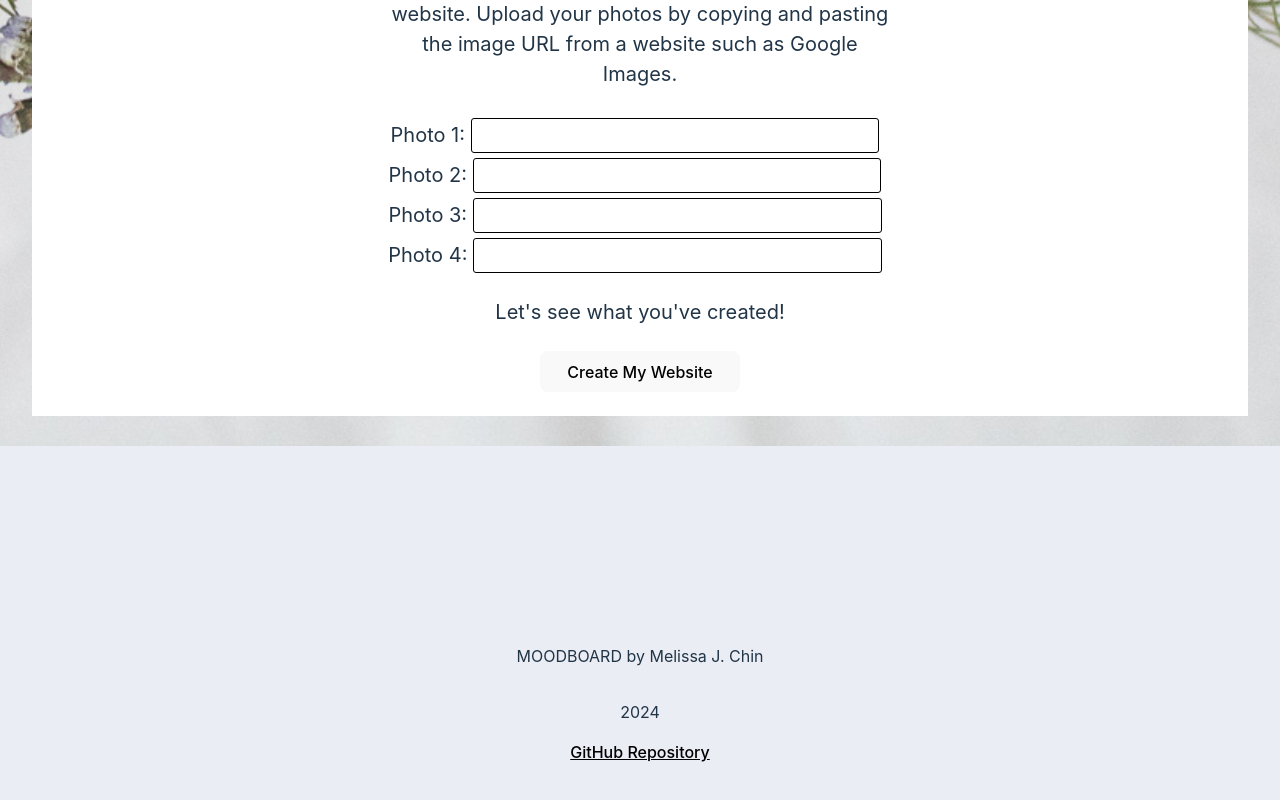
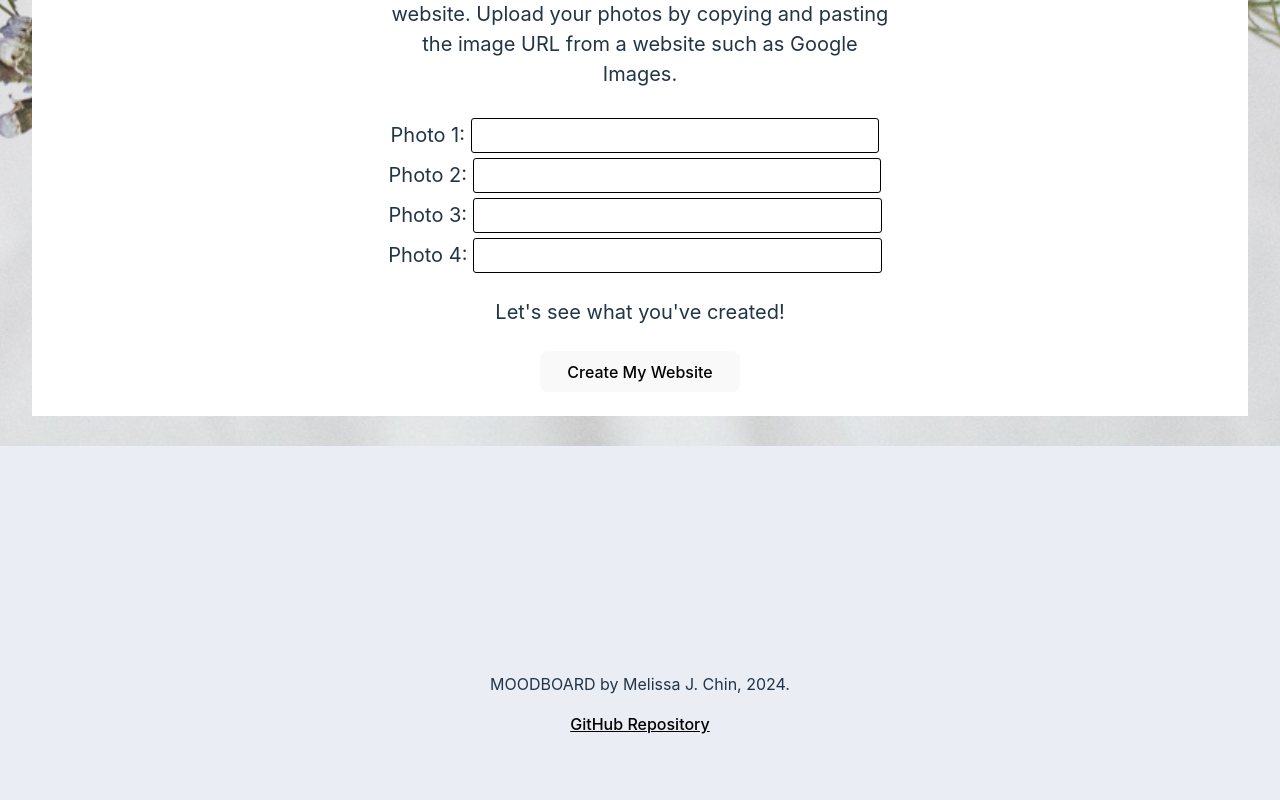
Before and after one commit to mjchin1/Moodboard-WebsiteBuilder, a React (Vite) app in the folder client/: page / in a window 1280 px wide. Shown: the part 1667-2467 px from the top of the page. Built offline with nearby package versions, Linux system fonts and the light colour scheme; a web font is replaced by a local one.

Commit message:
footer edits

```diff
--- a/client/src/App.jsx
+++ b/client/src/App.jsx
@@ -57,8 +57,7 @@ function App() {
       </div>
       { location.pathname!== `/website/${website.website_id}` ?
       <footer className="appFooter">
-        <p> MOODBOARD by Melissa J. Chin</p>
-        <p> 2024 </p>
+        <p> MOODBOARD by Melissa J. Chin, 2024.</p>
         <a className="githubLink" href="https://github.com/mjchin1/Moodboard-WebsiteBuilder" target="_blank"> GitHub Repository</a>
       </footer>
       : null
```
